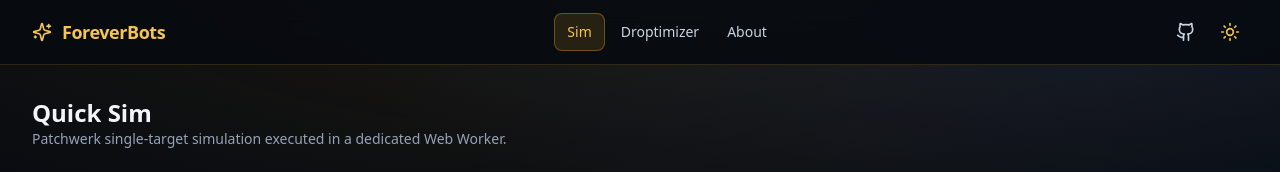
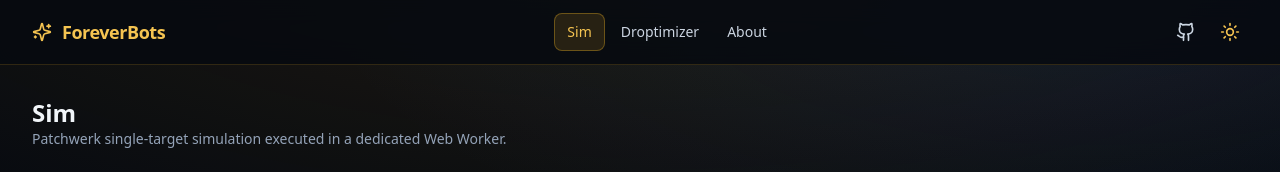
Before and after one commit to welshman/ForeverBots, a React (Vite) app in the folder frontend/: page /#/sim in a window 1280 px wide. Shown: the top 172 px of the page. Built offline with nearby package versions, Linux system fonts and the light colour scheme.

Commit message:
Update QuickSimPage.tsx
Update page name

```diff
--- a/frontend/src/pages/QuickSimPage.tsx
+++ b/frontend/src/pages/QuickSimPage.tsx
@@ -227,7 +227,7 @@ export default function QuickSimPage() {
   );
 
   return <div className="space-y-6">
-    <div><h1 className="text-2xl font-bold">Quick Sim</h1>
+    <div><h1 className="text-2xl font-bold">Sim</h1>
       <p className="text-sm text-slate-500 dark:text-slate-400">Patchwerk single-target simulation executed in a dedicated Web Worker.</p>
     </div>
 
```
